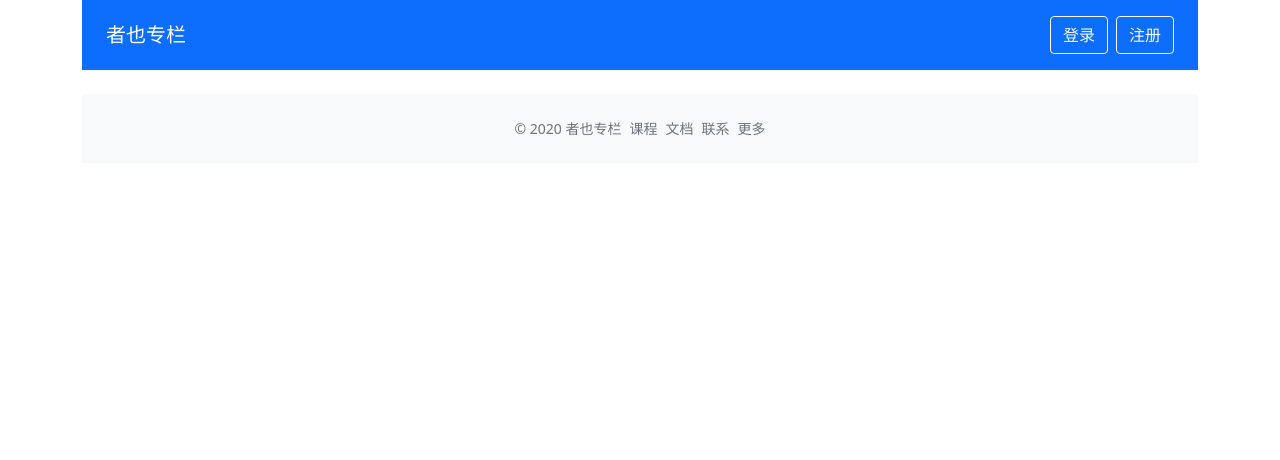
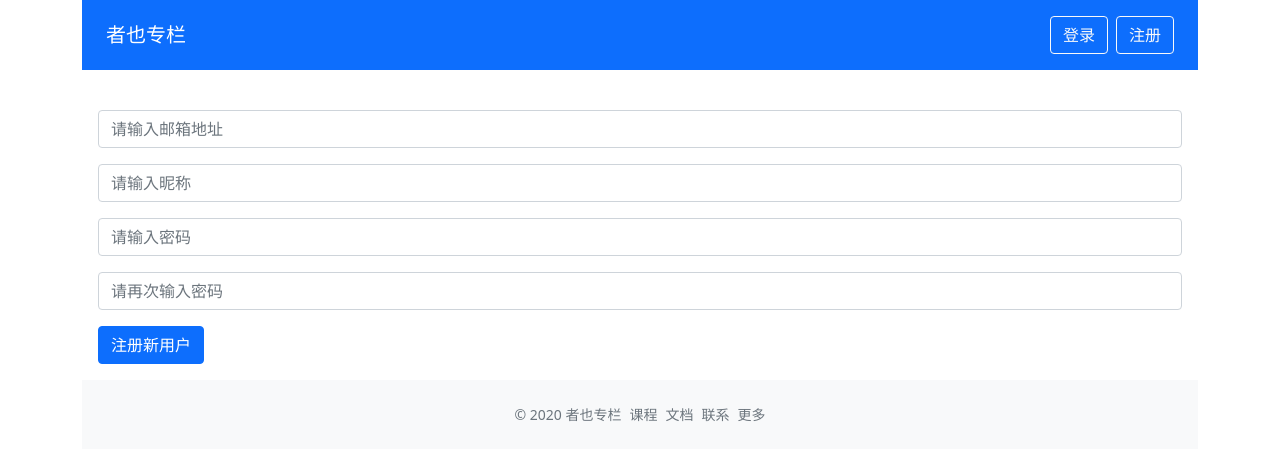
Before and after one commit to DavidLee1995/myvue3, a Vue app: page /signup in a window 1280 px wide. Shown: the top 460 px of the page. Built offline with nearby package versions, Linux system fonts and the light colour scheme.

Commit message:
提交上传

```diff
--- a/src/components/GlobalHeader.vue
+++ b/src/components/GlobalHeader.vue
@@ -7,7 +7,7 @@
         <router-link to="/login" class="btn btn-outline-light my-2">登录</router-link>
       </li>
       <li class="list-inline-item">
-        <router-link to="/login" class="btn btn-outline-light my-2">注册</router-link>
+        <router-link to="/signup" class="btn btn-outline-light my-2">注册</router-link>
       </li>
     </ul>
     <ul v-else class="list-inline mb-0">
@@ -20,7 +20,7 @@
             ><a href="#" class="dropdown-item">编辑资料</a></dropdown-item
           >
           <dropdown-item
-            ><a href="#" class="dropdown-item">退出登录</a></dropdown-item
+            ><router-link  to='/login' class="dropdown-item" @click="logOut">退出登录</router-link></dropdown-item
           >
         </dropdown>
       </li>
@@ -42,6 +42,14 @@ export default defineComponent({
       required: true
     }
   },
+  setup () {
+    const logOut = () => {
+      window.localStorage.removeItem('token')
+    }
+    return {
+      logOut
+    }
+  },
   components: {
     Dropdown,
     DropdownItem
--- /dev/null
+++ b/src/components/Uploader.vue
@@ -0,0 +1,56 @@
+<template>
+  <div class="file-upload">
+    <button class="btn btn-primary" @click.prevent="triggerUpload">
+      <span v-if="fileStatus === 'loading'">正在上传</span>
+      <span v-else>点击上传</span>
+    </button>
+    <input
+      type="file"
+      class="file-input d-none"
+      ref="fileInput"
+      @change.prevent="handleFileChange"
+    />
+  </div>
+</template>
+<script lang="ts">
+import { defineComponent, ref } from 'vue'
+import axios from 'axios'
+type UploadStatus = 'ready' | 'loading' | 'success' | 'error';
+export default defineComponent({
+  name: 'Uploader',
+  props: {
+    actions: {
+      type: String,
+      required: true
+    }
+  },
+  setup (props) {
+    const fileInput = ref<null | HTMLElement>(null)
+    const fileStatus = ref<UploadStatus>('ready')
+    const triggerUpload = () => {
+      if (fileInput.value) {
+        fileInput.value.click()
+      }
+    }
+    const handleFileChange = (e: Event) => {
+      const currentTarget = e.target as HTMLInputElement
+      if (currentTarget.files) {
+        fileStatus.value = 'loading'
+        const files = Array.from(currentTarget.files)
+        const formData = new FormData()
+        formData.append('file', files[0])
+        formData.append('icode', 'BA48C4907208B29B')
+        axios.post(props.actions, formData, {
+          'Content-Type': 'multipart/form-data'
+        })
+      }
+    }
+    return {
+      fileInput,
+      triggerUpload,
+      handleFileChange,
+      fileStatus
+    }
+  }
+})
+</script>
--- a/src/components/ValidateInput.vue
+++ b/src/components/ValidateInput.vue
@@ -33,7 +33,7 @@ interface RuleProp {
   validator?: () => boolean;
 }
 export type RulesProp = RuleProp[];
-export type TagType = 'input' | 'textarea';
+export type TagType = 'input' | 'textarea' | 'custom';
 export default defineComponent({
   name: 'ValidateInput',
   props: {
--- a/src/router.ts
+++ b/src/router.ts
@@ -5,6 +5,7 @@ import Create from './views/CreatePost.vue'
 import Login from './views/Login.vue'
 import Column from './views/columnDetail.vue'
 import store from './store'
+import SignUp from './views/Signup.vue'
 const routerHistory = createWebHistory()
 const router = createRouter(
   {
@@ -22,6 +23,11 @@ const router = createRouter(
         meta: {
           redirectAlreadyLogin: true
         }
+      },
+      {
+        path: '/signup',
+        name: 'SignUp',
+        component: SignUp
       },
       {
         path: '/column/:id',
--- a/src/store.ts
+++ b/src/store.ts
@@ -36,7 +36,7 @@ export interface ColumnProps {
   description: string;
 }
 export interface PostProps {
-  _id: string;
+  _id?: string;
   title: string;
   excerpt?: string;
   content: string;
--- a/src/views/CreatePost.vue
+++ b/src/views/CreatePost.vue
@@ -1,6 +1,7 @@
 <template>
   <div class="create-post-page">
     <h4>新建文章</h4>
+    <input type="file" name="file" @change.prevent="handleFileChange">
     <validate-form @form-submit="onFormSubmit">
       <div class="mb-3">
         <label class="form-label">文章标题：</label>
@@ -32,6 +33,7 @@
 <script lang="ts">
 import { defineComponent, ref } from 'vue'
 import ValidateInput, { RulesProp } from '../components/ValidateInput.vue'
+import axios from 'axios'
 import ValidateForm from '../components/ValidateForm.vue'
 import { useStore } from 'vuex'
 import { GlobalDataProps, PostProps } from '../store'
@@ -56,16 +58,31 @@ export default defineComponent({
       if (result) {
         const { column } = store.state.user
         if (column) {
-          // const newPost: PostProps = {
-          //   id: new Date().getTime(),
-          //   title: titleVal.value,
-          //   content: contentVal.value,
-          //   columnId,
-          //   createdAt: new Date().toLocaleString()
-          // }
-          // store.commit('createPost', newPost)
+          const newPost: PostProps = {
+            title: titleVal.value,
+            content: contentVal.value,
+            column
+          }
+          store.commit('createPost', newPost)
           router.push({ name: 'Column', params: { id: column } })
         }
+      }
+    }
+    const handleFileChange = (e: Event) => {
+      const target = e.target as HTMLInputElement
+      const files = target.files
+      if (files) {
+        const uploadedFile = files[0]
+        const formData = new FormData()
+        formData.append(uploadedFile.name, uploadedFile)
+        formData.append('icode', 'BA48C4907208B29B')
+        axios.post('/upload', formData, {
+          headers: {
+            'Content-Type': 'muntipart/form-data'
+          }
+        }).then((resp: any) => {
+          console.log(resp)
+        })
       }
     }
     return {
@@ -73,7 +90,8 @@ export default defineComponent({
       titleVal,
       contentVal,
       contentRules,
-      onFormSubmit
+      onFormSubmit,
+      handleFileChange
     }
   }
 })
--- a/src/views/Home.vue
+++ b/src/views/Home.vue
@@ -11,6 +11,7 @@
         </div>
       </div>
     </section>
+    <uploader action="/upload"></uploader>
     <h4 class="font-weight-bold text-center">发现精彩</h4>
     <column-list :list="list"></column-list>
   </div>
@@ -18,12 +19,14 @@
 <script lang="ts">
 import { computed, defineComponent, onMounted } from 'vue'
 import ColumnList from '../components/ColumnList.vue'
+import uploader from '../components/Uploader.vue'
 import { GlobalDataProps } from '../store'
 import { useStore } from 'vuex'
 export default defineComponent({
   name: 'Home',
   components: {
-    ColumnList
+    ColumnList,
+    uploader
   },
   setup () {
     const store = useStore<GlobalDataProps>()
--- a/src/views/Login.vue
+++ b/src/views/Login.vue
@@ -28,6 +28,7 @@
 import { defineComponent, reactive, ref } from 'vue'
 import ValidateInput, { RulesProp } from '../components/ValidateInput.vue'
 import ValidateForm from '../components/ValidateForm.vue'
+import createMessage from '../hooks/createMessage'
 import { useRouter } from 'vue-router'
 import { useStore } from 'vuex'
 const emailReg = /^([a-zA-Z]|[0-9])(\w|\\-)+@[a-zA-Z0-9]+\.([a-zA-Z]{2,4})$/
@@ -75,8 +76,10 @@ export default defineComponent({
           icode: 'BA48C4907208B29B'
         }
         store.dispatch('loginAndFetch', payload).then(data => {
-          console.log(data)
-          router.push({ path: '/' })
+          createMessage('登录成功，2秒后跳转首页', 'success')
+          setTimeout(() => {
+            router.push({ path: '/' })
+          }, 2000)
         }).catch(e => {
           console.log(e)
         })
--- /dev/null
+++ b/src/views/Signup.vue
@@ -0,0 +1,116 @@
+<template>
+  <div class="signup-page mx-auto p-3 w-330">
+    <validate-from @form-submit="onFormSubmit">
+      <div class="mb-3">
+        <validate-input
+          :rules="emailRules"
+          v-model="formData.email"
+          placeholder="请输入邮箱地址"
+          type="text"
+        ></validate-input>
+      </div>
+      <div class="mb-3">
+        <validate-input
+          :rules="nameRules"
+          v-model="formData.nickName"
+          placeholder="请输入昵称"
+          type="text"
+        ></validate-input>
+      </div>
+      <div class="mb-3">
+        <validate-input
+          :rules="passwordRules"
+          v-model="formData.password"
+          placeholder="请输入密码"
+          type="password"
+        ></validate-input>
+      </div>
+      <div class="mb-3">
+        <validate-input
+          :rules="repeatPasswordRules"
+          v-model="formData.repeatPassword"
+          placeholder="请再次输入密码"
+          type="password"
+        ></validate-input>
+      </div>
+      <template #submit>
+        <button type="submit" class="btn btn-primary btn-block btn-large">
+          注册新用户
+        </button>
+      </template>
+    </validate-from>
+  </div>
+</template>
+<script lang="ts">
+import ValidateFrom from '../components/ValidateForm.vue'
+import ValidateInput, { RulesProp } from '../components/ValidateInput.vue'
+import axios from 'axios'
+import createMessage from '../hooks/createMessage'
+import { useRouter } from 'vue-router'
+import { defineComponent, reactive } from 'vue'
+export default defineComponent({
+  name: 'SignUp',
+  components: {
+    ValidateFrom,
+    ValidateInput
+  },
+  setup () {
+    const formData = reactive({
+      email: '',
+      nickName: '',
+      password: '',
+      repeatPassword: ''
+    })
+    const router = useRouter()
+    const emailRules: RulesProp = [
+      { type: 'required', message: '电子邮箱地址不能为空' },
+      { type: 'email', message: '请输入正确的电子邮箱格式' }
+    ]
+    const nameRules: RulesProp = [
+      { type: 'required', message: '昵称不能为空' }
+    ]
+    const passwordRules: RulesProp = [
+      { type: 'required', message: '密码不能为空' }
+    ]
+    const repeatPasswordRules: RulesProp = [
+      { type: 'required', message: '重复密码不能为空' },
+      {
+        type: 'custom',
+        validator: () => {
+          return formData.password === formData.repeatPassword
+        },
+        message: '密码不相同'
+      }
+    ]
+    const onFormSubmit = async (result: boolean) => {
+      if (result) {
+        const payload = {
+          email: formData.email,
+          password: formData.password,
+          nickName: formData.nickName,
+          icode: 'BA48C4907208B29B'
+        }
+        axios
+          .post('/users/', payload)
+          .then((data: any) => {
+            createMessage('注册成功 正在跳转页面', 'success')
+            setTimeout(() => {
+              router.push('/login')
+            }, 2000)
+          })
+          .catch((e) => {
+            console.log(e)
+          })
+      }
+    }
+    return {
+      formData,
+      onFormSubmit,
+      emailRules,
+      nameRules,
+      passwordRules,
+      repeatPasswordRules
+    }
+  }
+})
+</script>
```
